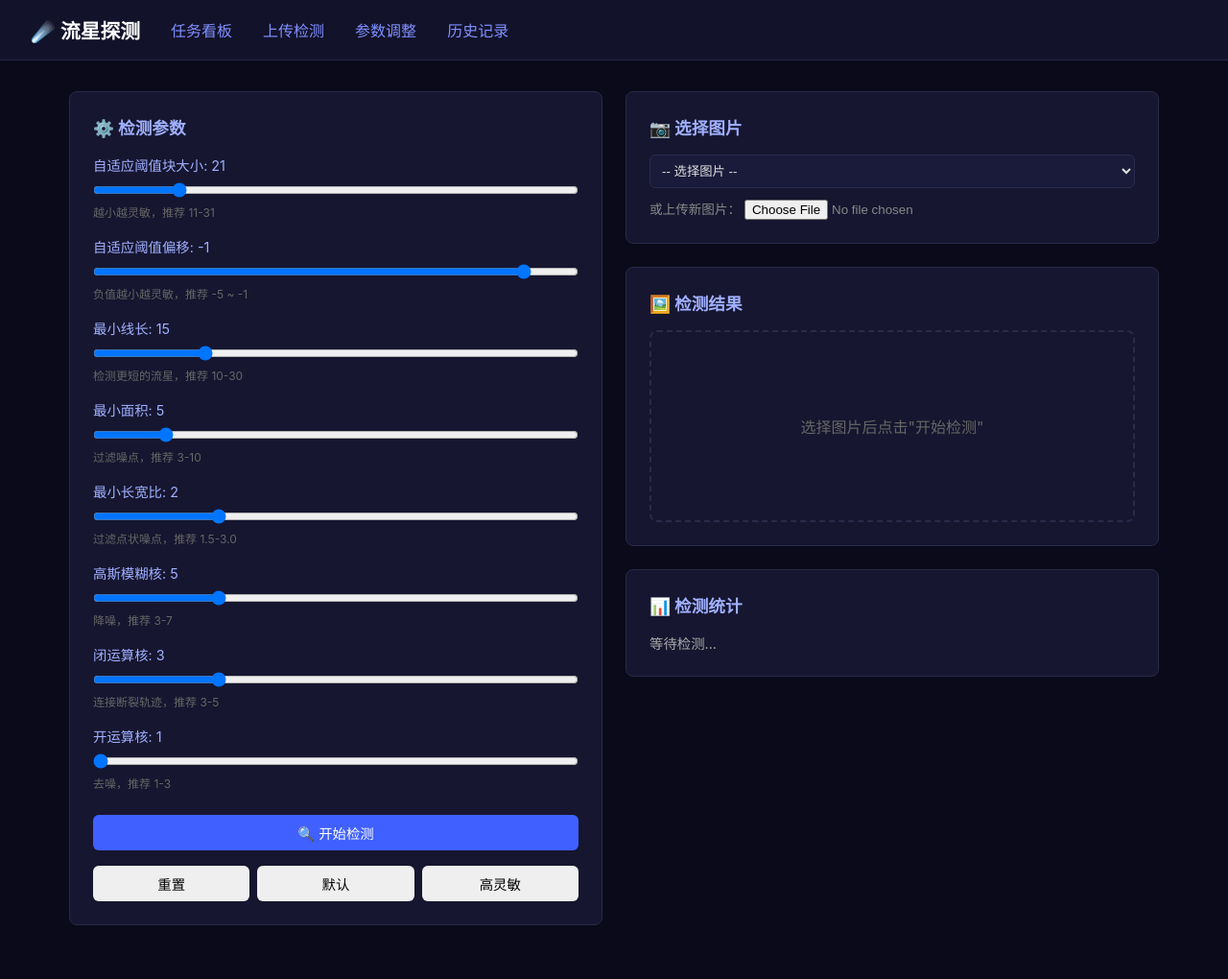
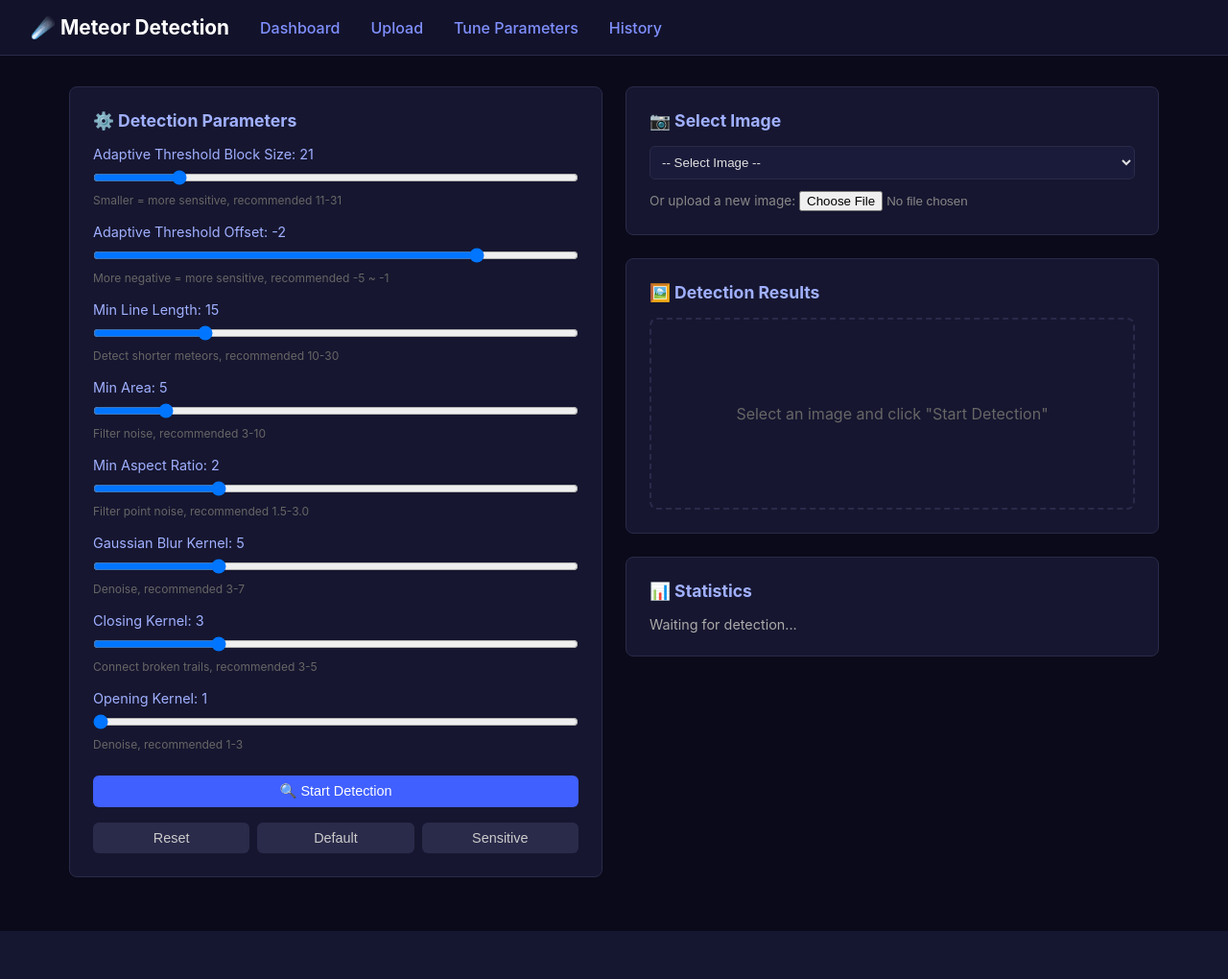
Before and after one commit to jiangchen516/MeteorDetection, a FastAPI app: page /tune in a window 1280 px wide. Shown: the whole page at 96% size. After the commit the page ends 970 px from the top, so only its background shows below. Run offline with FastAPI, Linux system fonts and the light colour scheme; some libraries are stand-ins or nearby versions.

Commit message:
chore: translate all web UI from Chinese to English
- base.html: navbar, title
- dashboard.html: task list, actions
- task_detail.html: task info, results, lightbox
- upload.html: upload form, API examples
- tune.html: parameter controls
- tune_task.html: task-specific tuning
- history.html: search form, results
- main.py: FastAPI title

Co-Authored-By: Claude Opus 4.6 <<EMAIL>>

```diff
--- a/api/main.py
+++ b/api/main.py
@@ -13,7 +13,7 @@ from core.utils.logging import setup_logging, get_logger
 setup_logging()
 logger = get_logger(__name__)
 
-app = FastAPI(title="流星探测", version="0.2.0")
+app = FastAPI(title="Meteor Detection", version="0.2.0")
 
 # 静态文件和模板
 app.mount("/static", StaticFiles(directory="api/static"), name="static")
--- a/api/templates/base.html
+++ b/api/templates/base.html
@@ -1,9 +1,9 @@
 <!DOCTYPE html>
-<html lang="zh-CN">
+<html lang="en">
 <head>
     <meta charset="UTF-8">
     <meta name="viewport" content="width=device-width, initial-scale=1.0">
-    <title>{% block title %}流星探测{% endblock %}</title>
+    <title>{% block title %}Meteor Detection{% endblock %}</title>
     <script src="https://unpkg.com/htmx.org@1.9.12"></script>
     <style>
         * { margin: 0; padding: 0; box-sizing: border-box; }
@@ -33,6 +33,10 @@
         .btn-primary:hover { background: #5070ff; }
         .btn-danger { background: #cc3333; color: #fff; }
         .btn-danger:hover { background: #dd4444; }
+        .btn-secondary { background: #2a2a4a; color: #ccc; }
+        .btn-secondary:hover { background: #3a3a5a; }
+        .btn-success { background: #2a6a2a; color: #fff; }
+        .btn-success:hover { background: #3a7a3a; }
         .upload-zone { border: 2px dashed #4060ff; border-radius: 8px; padding: 3rem; text-align: center; cursor: pointer; transition: all 0.2s; }
         .upload-zone:hover { background: #1a1a3a; border-color: #6080ff; }
         .upload-zone.dragover { background: #202050; border-color: #80a0ff; }
@@ -46,11 +50,11 @@
 </head>
 <body>
     <nav class="navbar">
-        <span class="brand">☄️ 流星探测</span>
-        <a href="/dashboard">任务看板</a>
-        <a href="/upload">上传检测</a>
-        <a href="/tune">参数调整</a>
-        <a href="/history">历史记录</a>
+        <span class="brand">☄️ Meteor Detection</span>
+        <a href="/dashboard">Dashboard</a>
+        <a href="/upload">Upload</a>
+        <a href="/tune">Tune Parameters</a>
+        <a href="/history">History</a>
     </nav>
     <div class="container">
         {% block content %}{% endblock %}
--- a/api/templates/tune.html
+++ b/api/templates/tune.html
@@ -1,112 +1,112 @@
 {% extends "base.html" %}
-{% block title %}参数调整 — 流星探测{% endblock %}
+{% block title %}Tune Parameters — Meteor Detection{% endblock %}
 {% block content %}
 <div class="grid-2" style="gap: 1.5rem;">
-    <!-- 左侧：参数控制面板 -->
+    <!-- Left: Parameter controls -->
     <div class="card">
-        <h2>⚙️ 检测参数</h2>
+        <h2>⚙️ Detection Parameters</h2>
         <div style="margin-top: 1rem;">
             <div class="param-group">
-                <label>自适应阈值块大小: <span id="val-block_size">21</span></label>
+                <label>Adaptive Threshold Block Size: <span id="val-block_size">21</span></label>
                 <input type="range" id="param-block_size" min="11" max="71" step="1" value="21"
                        oninput="document.getElementById('val-block_size').textContent=this.value">
-                <small>越小越灵敏，推荐 11-31</small>
+                <small>Smaller = more sensitive, recommended 11-31</small>
             </div>
 
             <div class="param-group">
-                <label>自适应阈值偏移: <span id="val-c">-1</span></label>
-                <input type="range" id="param-c" min="-10" max="0" step="1" value="-1"
+                <label>Adaptive Threshold Offset: <span id="val-c">-2</span></label>
+                <input type="range" id="param-c" min="-10" max="0" step="1" value="-2"
                        oninput="document.getElementById('val-c').textContent=this.value">
-                <small>负值越小越灵敏，推荐 -5 ~ -1</small>
+                <small>More negative = more sensitive, recommended -5 ~ -1</small>
             </div>
 
             <div class="param-group">
-                <label>最小线长: <span id="val-min_line_length">15</span></label>
+                <label>Min Line Length: <span id="val-min_line_length">15</span></label>
                 <input type="range" id="param-min_line_length" min="5" max="50" step="1" value="15"
                        oninput="document.getElementById('val-min_line_length').textContent=this.value">
-                <small>检测更短的流星，推荐 10-30</small>
+                <small>Detect shorter meteors, recommended 10-30</small>
             </div>
 
             <div class="param-group">
-                <label>最小面积: <span id="val-min_area">5</span></label>
+                <label>Min Area: <span id="val-min_area">5</span></label>
                 <input type="range" id="param-min_area" min="1" max="30" step="1" value="5"
                        oninput="document.getElementById('val-min_area').textContent=this.value">
-                <small>过滤噪点，推荐 3-10</small>
+                <small>Filter noise, recommended 3-10</small>
             </div>
 
             <div class="param-group">
-                <label>最小长宽比: <span id="val-min_aspect">2.0</span></label>
+                <label>Min Aspect Ratio: <span id="val-min_aspect">2.0</span></label>
                 <input type="range" id="param-min_aspect" min="1.0" max="5.0" step="0.1" value="2.0"
                        oninput="document.getElementById('val-min_aspect').textContent=this.value">
-                <small>过滤点状噪点，推荐 1.5-3.0</small>
+                <small>Filter point noise, recommended 1.5-3.0</small>
             </div>
 
             <div class="param-group">
-                <label>高斯模糊核: <span id="val-blur">5</span></label>
+                <label>Gaussian Blur Kernel: <span id="val-blur">5</span></label>
                 <input type="range" id="param-blur" min="3" max="11" step="1" value="5"
                        oninput="document.getElementById('val-blur').textContent=this.value">
-                <small>降噪，推荐 3-7</small>
+                <small>Denoise, recommended 3-7</small>
             </div>
 
             <div class="param-group">
-                <label>闭运算核: <span id="val-close">3</span></label>
+                <label>Closing Kernel: <span id="val-close">3</span></label>
                 <input type="range" id="param-close" min="1" max="9" step="1" value="3"
                        oninput="document.getElementById('val-close').textContent=this.value">
-                <small>连接断裂轨迹，推荐 3-5</small>
+                <small>Connect broken trails, recommended 3-5</small>
             </div>
 
             <div class="param-group">
-                <label>开运算核: <span id="val-morph">1</span></label>
+                <label>Opening Kernel: <span id="val-morph">1</span></label>
                 <input type="range" id="param-morph" min="1" max="7" step="1" value="1"
                        oninput="document.getElementById('val-morph').textContent=this.value">
-                <small>去噪，推荐 1-3</small>
+                <small>Denoise, recommended 1-3</small>
             </div>
         </div>
 
         <div style="margin-top: 1.5rem;">
-            <button class="btn btn-primary" onclick="runDetection()" style="width:100%;">🔍 开始检测</button>
+            <button class="btn btn-primary" onclick="runDetection()" style="width:100%;">🔍 Start Detection</button>
         </div>
 
         <div style="margin-top: 1rem; display: flex; gap: 0.5rem;">
-            <button class="btn btn-secondary" onclick="resetParams()" style="flex:1;">重置</button>
-            <button class="btn btn-secondary" onclick="loadPreset('default')" style="flex:1;">默认</button>
-            <button class="btn btn-secondary" onclick="loadPreset('sensitive')" style="flex:1;">高灵敏</button>
+            <button class="btn btn-secondary" onclick="resetParams()" style="flex:1;">Reset</button>
+            <button class="btn btn-secondary" onclick="loadPreset('default')" style="flex:1;">Default</button>
+            <button class="btn btn-secondary" onclick="loadPreset('sensitive')" style="flex:1;">Sensitive</button>
         </div>
     </div>
 
-    <!-- 右侧：图片和结果 -->
+    <!-- Right: Image and results -->
     <div>
         <div class="card">
-            <h2>📷 选择图片</h2>
+            <h2>📷 Select Image</h2>
             <div style="margin-top: 1rem;">
                 <select id="imageSelect" onchange="loadImagePreview()" style="width:100%; padding:0.5rem; background:#1a1a3a; border:1px solid #2a2a4a; border-radius:6px; color:#e0e0e0;">
-                    <option value="">-- 选择图片 --</option>
+                    <option value="">-- Select Image --</option>
                 </select>
                 <div style="margin-top:0.5rem; font-size:0.85rem; color:#888;">
-                    或上传新图片：
+                    Or upload a new image:
                     <input type="file" id="imageUpload" accept="image/*" onchange="uploadImage()" style="margin-top:0.25rem;">
                 </div>
             </div>
         </div>
 
         <div class="card" style="margin-top:1rem;">
-            <h2>🖼️ 检测结果 <span id="resultCount" style="font-size:0.9rem; color:#888;"></span></h2>
+            <h2>🖼️ Detection Results <span id="resultCount" style="font-size:0.9rem; color:#888;"></span></h2>
             <div id="resultArea" style="margin-top:1rem; text-align:center; min-height:200px; display:flex; align-items:center; justify-content:center; border:2px dashed #2a2a4a; border-radius:8px;">
-                <p style="color:#666;">选择图片后点击"开始检测"</p>
+                <p style="color:#666;">Select an image and click "Start Detection"</p>
             </div>
         </div>
 
         <div class="card" style="margin-top:1rem;">
-            <h2>📊 检测统计</h2>
+            <h2>📊 Statistics</h2>
             <div id="statsArea" style="margin-top:0.5rem; font-size:0.9rem; color:#aaa;">
-                <p>等待检测...</p>
+                <p>Waiting for detection...</p>
             </div>
         </div>
     </div>
 </div>
 
 <script>
-// 加载图片列表
+// Load image list
 fetch('/api/images/')
     .then(r => r.json())
     .then(data => {
@@ -117,29 +117,13 @@ fetch('/api/images/')
             opt.textContent = img.name;
             select.appendChild(opt);
         });
-        // 恢复上次选中的图片
-        const saved = localStorage.getItem('tune_selected_image');
-        if (saved) {
-            select.value = saved;
-            loadImagePreview();
-        }
     });
-
-// 将绝对路径转换为 URL 路径
-function toUrlPath(absPath) {
-    const idx = absPath.indexOf('storage/');
-    return idx >= 0 ? absPath.substring(idx) : absPath;
-}
 
 function loadImagePreview() {
     const path = document.getElementById('imageSelect').value;
     if (!path) return;
-    const urlPath = toUrlPath(path);
     const area = document.getElementById('resultArea');
-    area.innerHTML = `<img src="/${urlPath}" style="max-width:100%; border-radius:6px;" alt="预览"
-        onerror="this.parentElement.innerHTML='<p style=\\'color:#ff6b66;\\'>❌ 图片加载失败</p>'">`;
-    // 保存到 localStorage
-    localStorage.setItem('tune_selected_image', path);
+    area.innerHTML = `<img src="/${path}" style="max-width:100%; border-radius:6px;" alt="Preview">`;
 }
 
 function uploadImage() {
@@ -158,11 +142,10 @@ function uploadImage() {
             select.value = data.path;
             loadImagePreview();
         })
-        .catch(err => alert('上传失败: ' + err));
+        .catch(err => alert('Upload failed: ' + err));
 }
 
 function getParams() {
-    // block_size 必须是奇数
     let blockSize = parseInt(document.getElementById('param-block_size').value);
     if (blockSize % 2 === 0) blockSize += 1;
 
@@ -180,11 +163,11 @@ function getParams() {
 
 function runDetection() {
     const path = document.getElementById('imageSelect').value;
-    if (!path) { alert('请先选择图片'); return; }
+    if (!path) { alert('Please select an image'); return; }
 
     const params = getParams();
     const area = document.getElementById('resultArea');
-    area.innerHTML = '<p style="color:#888;">检测中...</p>';
+    area.innerHTML = '<p style="color:#888;">Detecting...</p>';
 
     fetch('/api/detect/', {
         method: 'POST',
@@ -197,30 +180,28 @@ function runDetection() {
             area.innerHTML = `<p style="color:#ff6b66;">❌ ${data.error}</p>`;
             return;
         }
-        // 显示结果图（添加时间戳防止缓存）
         if (data.result_image) {
-            const resultUrl = toUrlPath(data.result_image);
             const timestamp = Date.now();
-            area.innerHTML = `<img src="/${resultUrl}?t=${timestamp}" style="max-width:100%; border-radius:6px;" alt="检测结果">`;
+            const resultUrl = data.result_image.startsWith('/') ? data.result_image : '/' + data.result_image;
+            area.innerHTML = `<img src="${resultUrl}?t=${timestamp}" style="max-width:100%; border-radius:6px;" alt="Detection result">`;
         }
-        document.getElementById('resultCount').textContent = `(${data.detections} 个检测)`;
+        document.getElementById('resultCount').textContent = `(${data.detections} detections)`;
 
-        // 显示统计
         const stats = document.getElementById('statsArea');
         stats.innerHTML = `
-            <p>检测数: <strong>${data.detections}</strong></p>
-            <p>耗时: <strong>${data.time.toFixed(2)}s</strong></p>
-            <p>参数: block_size=${params.block_size}, c=${params.c}, min_len=${params.min_line_length}, min_area=${params.min_area}, aspect=${params.min_aspect}</p>
+            <p>Detections: <strong>${data.detections}</strong></p>
+            <p>Time: <strong>${data.time.toFixed(2)}s</strong></p>
+            <p>Params: block_size=${params.block_size}, c=${params.c}, min_len=${params.min_line_length}, min_area=${params.min_area}, aspect=${params.min_aspect}</p>
         `;
     })
     .catch(err => {
-        area.innerHTML = `<p style="color:#ff6b66;">❌ 请求失败: ${err}</p>`;
+        area.innerHTML = `<p style="color:#ff6b66;">❌ Request failed: ${err}</p>`;
     });
 }
 
 function resetParams() {
     document.getElementById('param-block_size').value = 21;
-    document.getElementById('param-c').value = -1;
+    document.getElementById('param-c').value = -2;
     document.getElementById('param-min_line_length').value = 15;
     document.getElementById('param-min_area').value = 5;
     document.getElementById('param-min_aspect').value = 2.0;
@@ -232,9 +213,9 @@ function resetParams() {
 
 function loadPreset(name) {
     const presets = {
-        default: { block_size: 21, c: -1, min_line_length: 15, min_area: 5, min_aspect: 2.0, blur: 5, close: 3, morph: 1 },
+        default: { block_size: 21, c: -2, min_line_length: 15, min_area: 5, min_aspect: 2.0, blur: 5, close: 3, morph: 1 },
         sensitive: { block_size: 15, c: -1, min_line_length: 10, min_area: 3, min_aspect: 1.5, blur: 3, close: 3, morph: 1 },
-        strict: { block_size: 31, c: -5, min_line_length: 25, min_area: 10, min_aspect: 3.0, blur: 7, morph: 5 },
+        strict: { block_size: 31, c: -5, min_line_length: 25, min_area: 10, min_aspect: 3.0, blur: 7, close: 5, morph: 3 },
     };
     const p = presets[name];
     if (!p) return;
@@ -244,6 +225,7 @@ function loadPreset(name) {
     document.getElementById('param-min_area').value = p.min_area;
     document.getElementById('param-min_aspect').value = p.min_aspect;
     document.getElementById('param-blur').value = p.blur;
+    document.getElementById('param-close').value = p.close;
     document.getElementById('param-morph').value = p.morph;
     updateLabels();
 }
@@ -259,7 +241,6 @@ function updateLabels() {
     document.getElementById('val-morph').textContent = document.getElementById('param-morph').value;
 }
 
-// 初始化标签
 updateLabels();
 </script>
 
```
Also changed, not shown: api/templates/dashboard.html (+20 -87 lines), api/templates/history.html (+17 -17 lines), api/templates/task_detail.html (+29 -35 lines), api/templates/tune_task.html (+38 -48 lines), api/templates/upload.html (+23 -23 lines).
